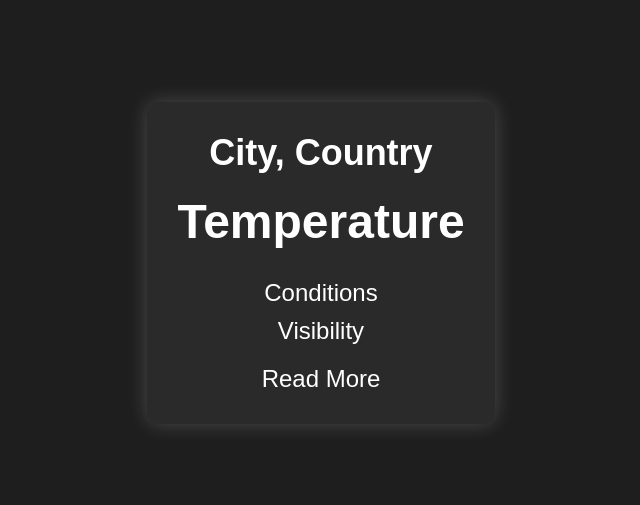
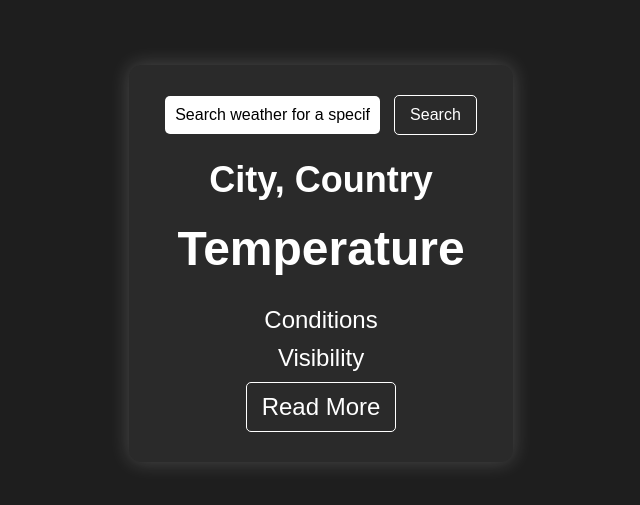
Before and after one commit to hamzayt577/Weather-App, a website: page index.html in a window 1280 px wide. Shown: the part 137-642 px from the top of the page, without its empty margins (319-959 px from the left). Drawn offline with Linux system fonts and the light colour scheme.

Commit message:
Added markup for searching weather by specific city functionality

```diff
--- a/index.html
+++ b/index.html
@@ -8,6 +8,15 @@
   </head>
   <body>
     <div id="weather-container">
+      <div id="search-container">
+        <input
+          type="text"
+          id="city-search"
+          placeholder="Search weather for a specific city"
+        />
+        <button id="search-btn">Search</button>
+      </div>
+
       <div id="location">City, Country</div>
       <div id="temperature">Temperature</div>
       <div id="conditions">Conditions</div>
--- a/script.js
+++ b/script.js
@@ -11,6 +11,10 @@ const highest_temp_el = document.getElementById("highest-temp");
 const lowest_temp_el = document.getElementById("lowest-temp");
 const wind_speed_direction_el = document.getElementById("wind-speed-direction");
 const precipitation_el = document.getElementById("precipitation");
+
+const search_container = document.getElementById("search-container");
+const city_search_input = document.getElementById("city-search");
+const city_search_btn_el = document.getElementById("search-btn");
 
 let lat;
 let lng;
@@ -57,7 +61,7 @@ function read_more() {
       ? "East"
       : api_data.current.wind_dir === "N"
       ? "North"
-      : "Unknown";
+      : "";
 
   // displaying the 'read-more' data
   // Format should be wind speed then direction (eg: 2km south)
--- a/style.css
+++ b/style.css
@@ -11,6 +11,9 @@ body {
 }
 
 #weather-container {
+  display: flex;
+  flex-direction: column;
+  align-items: center;
   background-color: #2a2a2a;
   border-radius: 12px;
   box-shadow: 0 0 20px rgba(255, 255, 255, 0.2);
@@ -22,6 +25,7 @@ body {
   font-size: 36px;
   font-weight: bold;
   margin-bottom: 20px;
+  margin-top: 5px;
 }
 
 #temperature {
@@ -48,14 +52,9 @@ body {
 #read-more-btn {
   background-color: #2a2a2a;
   color: #fff;
-
-  /* top bottom, right left*/
-  padding-top: 10px;
-  padding-bottom: -5px;
-  padding-left: 15px;
-  padding-right: 15px;
+  padding: 10px 15px;
   font-size: 24px;
-  border: none;
+  border: 1px solid white;
   border-radius: 5px;
   cursor: pointer;
 }
@@ -65,3 +64,31 @@ body {
   margin-bottom: 10px;
   padding: 5px;
 }
+
+#city-search {
+  width: 60%;
+  padding: 10px;
+  font-size: 16px;
+  border: none;
+  border-radius: 5px;
+  margin-bottom: 20px;
+}
+
+#city-search::placeholder {
+  color: black;
+}
+
+#search-btn {
+  background-color: #2a2a2a;
+  color: #fff;
+  padding: 10px 15px;
+  font-size: 16px;
+  border: 1px solid white;
+  border-radius: 5px;
+  margin-left: 10px;
+  cursor: pointer;
+}
+
+#search-btn:hover {
+  background-color: #555;
+}
```
